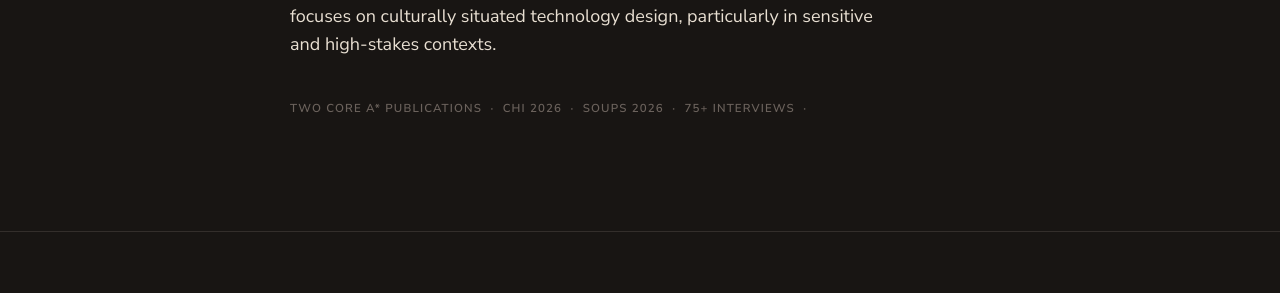
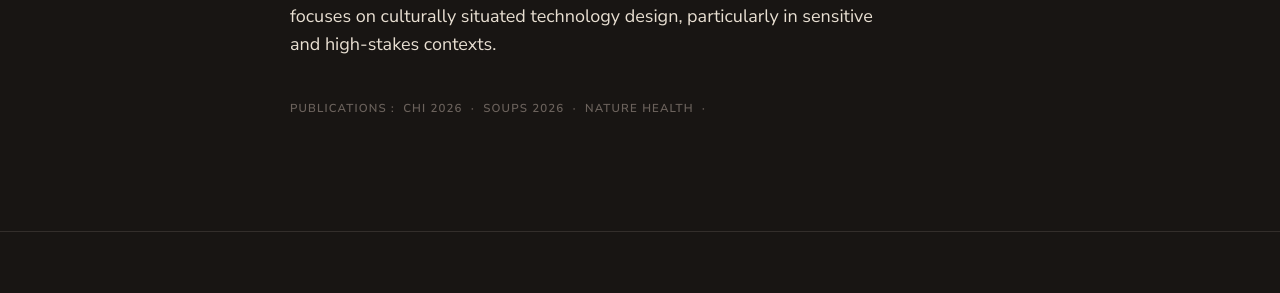
Before and after one commit to ameemahumayun/ameemahumayun.github.io, a Jekyll site: the page built from index.html, in a window 1280 px wide and 900 px high. Shown: the part 420-713 px from the top of the window. Built offline with Jekyll 4.4.1, drawn with Linux system fonts in a browser that asks for light colours.

Commit message:
Update index.html

```diff
--- a/index.html
+++ b/index.html
@@ -12,7 +12,7 @@ description: Mixed-methods UX researcher working on human-centered AI for health
       <h1 style="margin-top: 0.2rem; margin-bottom: 1.5rem;">Ameemah <span class="serif">Humayun</span></h1>
       <p class="lead" style="max-width:600px;">hi! welcome to my space :) i'm a mixed-methods UX researcher working at the intersection of human-centered AI, healthcare, and privacy. my work focuses on culturally situated technology design, particularly in sensitive and high-stakes contexts.</p>
       <p class="eyebrow" style="margin-top:2.5rem;color:var(--color-text-mute);font-weight:600;letter-spacing:0.1em;">
-        Two CORE A* publications &nbsp;·&nbsp; CHI 2026 &nbsp;·&nbsp; SOUPS 2026 &nbsp;·&nbsp; 75+ interviews &nbsp;·&nbsp;
+        Publications&nbsp;:&nbsp; CHI 2026 &nbsp;·&nbsp; SOUPS 2026 &nbsp;·&nbsp; Nature Health &nbsp;·&nbsp;
       </p>
     </div>
   </div>
```
